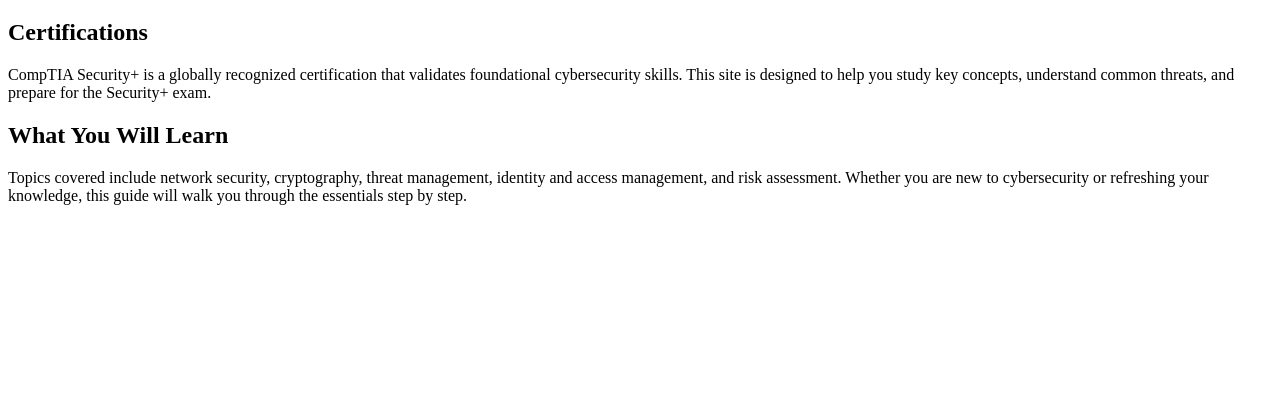
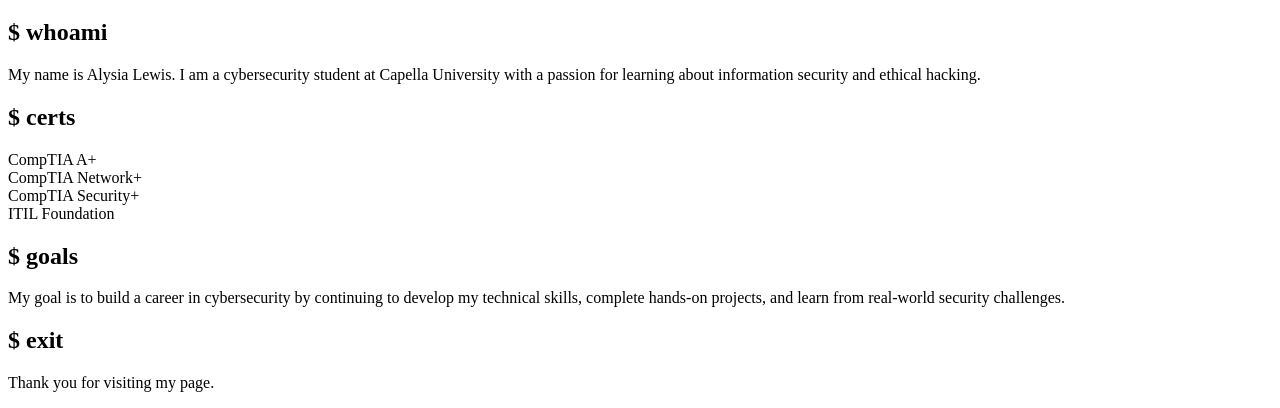
Before and after one commit to alysialew/IT-FPX3240, a plain HTML site: page index.html in a window 1280 px wide. Shown: the part 504-912 px from the top of the page. Before the commit the page ends 800 px from the top, so only its background shows below. Drawn offline with Linux system fonts and the light colour scheme.

Commit message:
Update page content

```diff
--- a/index.html
+++ b/index.html
@@ -13,21 +13,33 @@
     </header>
 
     <!-- Level 2 heading -->
-    <h2>Certifications</h2>
+    <h2>$ whoami</h2>
     <p>
-      CompTIA Security+ is a globally recognized certification that validates
-      foundational cybersecurity skills. This site is designed to help you study
-      key concepts, understand common threats, and prepare for the Security+ exam.
+       My name is Alysia Lewis. I am a cybersecurity student at Capella
+        University with a passion for learning about information security
+        and ethical hacking.
     </p>
 
     <!-- Topics covered on this site using h2 heading -->
-    <h2>What You Will Learn</h2>
+    <h2>$ certs</h2>
     <p>
-      Topics covered include network security, cryptography, threat management,
-      identity and access management, and risk assessment. Whether you are new to
-      cybersecurity or refreshing your knowledge, this guide will walk you through
-      the essentials step by step.
+        CompTIA A+<br>
+        CompTIA Network+<br>
+        CompTIA Security+<br>
+        ITIL Foundation
     </p>
 
-  </body>
+
+    <h2>$ goals</h2>
+    <p>
+        My goal is to build a career in cybersecurity by continuing to
+        develop my technical skills, complete hands-on projects, and learn
+        from real-world security challenges.
+    </p>
+
+    <h2>$ exit</h2>
+    <p>Thank you for visiting my page.</p>
+
+
+</body>
 </html>
```
